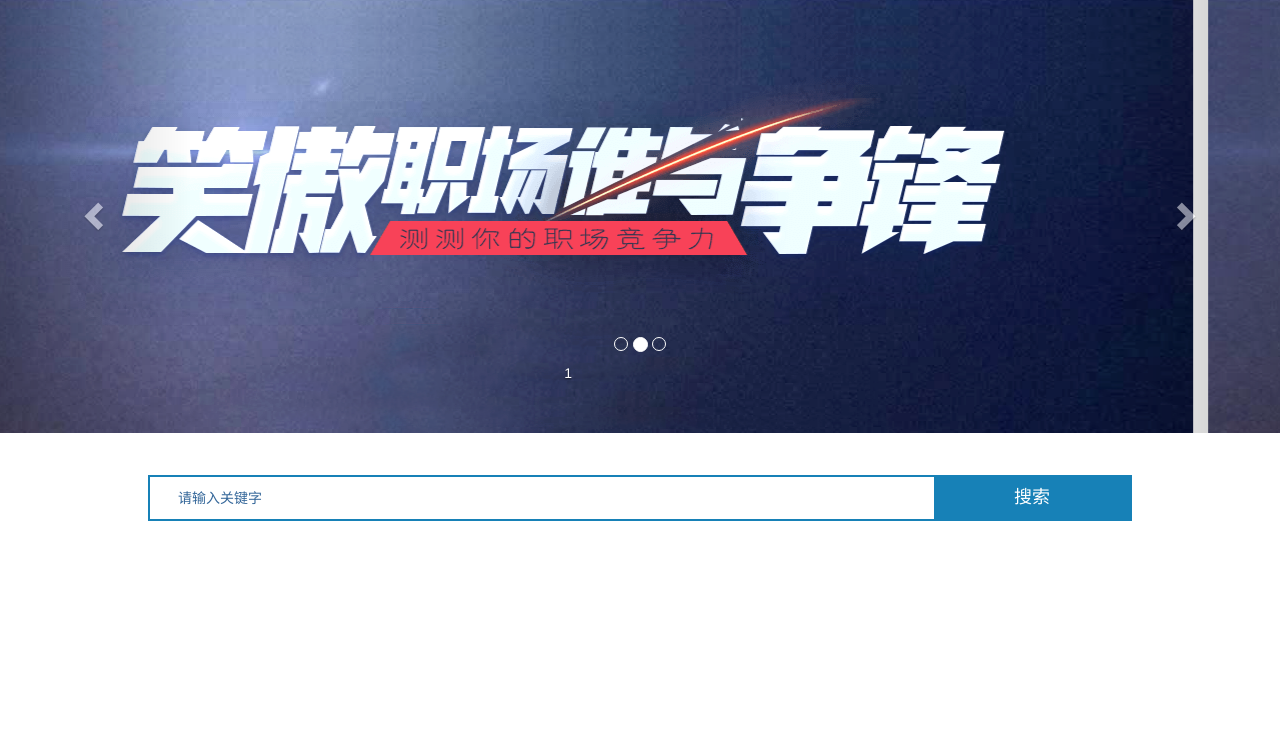
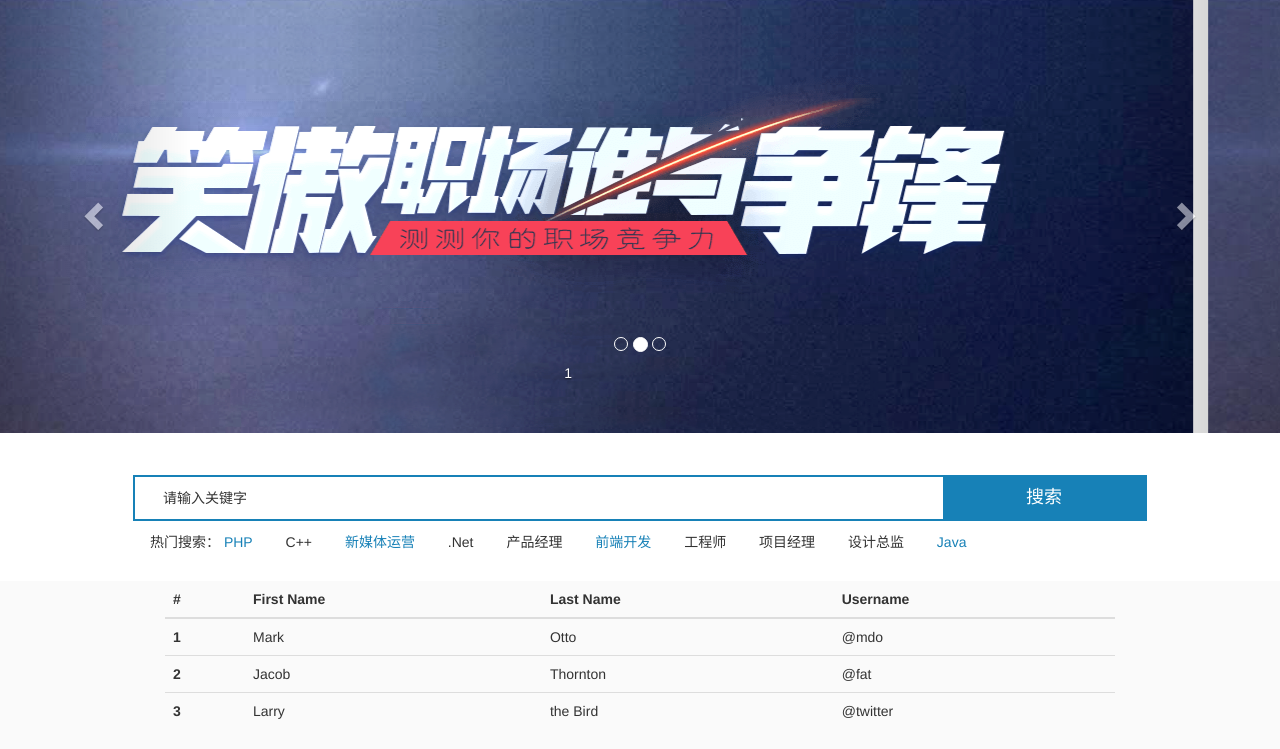
Before and after one commit to lilinchun1/job_site, a plain HTML site: page page/index.html in a window 1280 px wide. Shown: the part 113-862 px from the top of the page. Before the commit the page ends 800 px from the top, so only its background shows below. Drawn offline with Linux system fonts and the light colour scheme.

Commit message:
index+ +

```diff
--- a/page/index.html
+++ b/page/index.html
@@ -16,14 +16,17 @@
 <header class="top-head">
     <div class="top-head-link">
         <div class="container">
+            <div class="row">
                 <a href="">登录</a>
                 <a href="">注册</a>
                 <a href="">提建议</a>
                 <a href="">帮助中心</a>
             </div>
         </div>
+    </div>
     <nav class="top-head-nav">
         <div class="container">
+            <div class="row">
                 <a class="top-head-nav-logo" href="#">
                     <img alt="招聘" src="../img/logo.png">
                 </a>
@@ -34,6 +37,7 @@
                     <li role="presentation"><a href="#">职位</a></li>
                     <li role="presentation"><a href="#">社区</a></li>
                 </ul>
+            </div>
         </div>
     </nav>
 </header>
@@ -81,7 +85,58 @@
 </div>
 <div class="search-wrap">
     <div class="container search-input-wrap">
+        <div class="row">
             <input type="text" placeholder="请输入关键字"/><input type="button" value="搜索"/>
+        </div>
+    </div>
+    <div class="container">
+        <div class="row hot-search">
+            热门搜索：
+            <a href="" class="active">PHP</a>
+            <a href="">C++</a>
+            <a href="" class="active">新媒体运营</a>
+            <a href="">.Net</a>
+            <a href="">产品经理</a>
+            <a href="" class="active">前端开发</a>
+            <a href="">工程师</a>
+            <a href="">项目经理</a>
+            <a href="">设计总监</a>
+            <a href="" class="active">Java</a>
+        </div>
+    </div>
+</div>
+<div class="tab-wrap">
+    <div class="container">
+        <table class="table table-hover">
+            <thead>
+            <tr>
+                <th>#</th>
+                <th>First Name</th>
+                <th>Last Name</th>
+                <th>Username</th>
+            </tr>
+            </thead>
+            <tbody>
+            <tr>
+                <th scope="row">1</th>
+                <td>Mark</td>
+                <td>Otto</td>
+                <td>@mdo</td>
+            </tr>
+            <tr>
+                <th scope="row">2</th>
+                <td>Jacob</td>
+                <td>Thornton</td>
+                <td>@fat</td>
+            </tr>
+            <tr>
+                <th scope="row">3</th>
+                <td>Larry</td>
+                <td>the Bird</td>
+                <td>@twitter</td>
+            </tr>
+            </tbody>
+        </table>
     </div>
 </div>
 <script src="../js/jquery.min.js"></script>
--- a/sass/index.scss
+++ b/sass/index.scss
@@ -28,10 +28,7 @@ a{
 .top-head{
   height: 110px;
 }
-.container{
-  padding-left: 0;
-  padding-right: 0;
-}
+
 .top-head-link{
   height: 28px;
   background-color: #1e1b29;
@@ -104,9 +101,9 @@ a{
     input[type = text]{
       width: 80%;
       text-indent: 26px;
-      &::-moz-placeholder { color: #369; }
-      &::-webkit-input-placeholder { color:#369; }
-      &:-ms-input-placeholder { color:#369; }
+      &::-moz-placeholder { color: #333; }
+      &::-webkit-input-placeholder { color:#333; }
+      &:-ms-input-placeholder { color:#333; }
     }
     input[type = button]{
       padding: 0;
@@ -117,3 +114,20 @@ a{
     }
 
 }
+
+.hot-search{
+  height: 42px;
+  line-height: 42px;
+  overflow: hidden;
+    a{
+      padding-right: 29px;
+    }
+  .active{
+    color: $font-hover-color;
+  }
+}
+
+.tab-wrap{
+  margin-top: 18px;
+  background-color: #fafafa;
+}
```
Also changed, not shown: css/index.css, 1 other file. Lines whose indentation alone changed are shown as unchanged.
